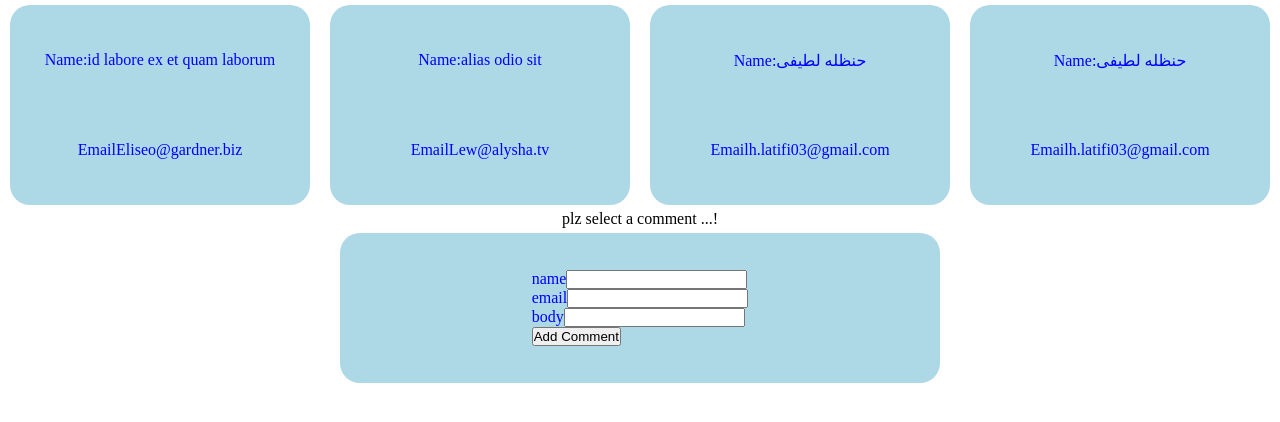
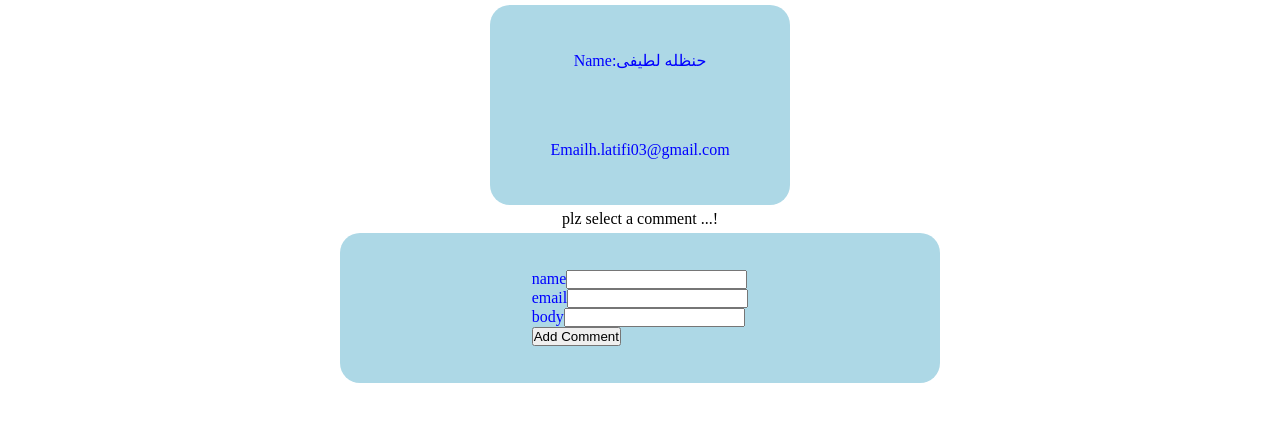
Before and after one commit to HanzaleLatifi/httpRequsetApp, a React (Create React App) app: page / in a window 1280 px wide. Shown: the top 422 px of the page. Built offline with nearby package versions, Linux system fonts and the light colour scheme; data requests are answered from the project's data file.

Commit message:
debug deleteHandler- add setComment(null)

```diff
--- a/db.json
+++ b/db.json
@@ -1,26 +1,5 @@
 {
   "comments": [
-    {
-      "postId": 1,
-      "id": 1,
-      "name": "id labore ex et quam laborum",
-      "email": "Eliseo@gardner.biz",
-      "body": "laudantium enim quasi est quidem magnam voluptate ipsam eos tempora quo necessitatibus dolor quam autem quasi reiciendis et nam sapiente accusantium"
-    },
-    {
-      "postId": 1,
-      "id": 4,
-      "name": "alias odio sit",
-      "email": "Lew@alysha.tv",
-      "body": "non et atque occaecati deserunt quas accusantium unde odit nobis qui voluptatem quia voluptas consequuntur itaque dolor et qui rerum deleniti ut occaecati"
-    },
-    {
-      "name": "حنظله لطیفی",
-      "email": "h.latifi03@gmail.com",
-      "body": "",
-      "postId": 10,
-      "id": 5
-    },
     {
       "name": "حنظله لطیفی",
       "email": "h.latifi03@gmail.com",
--- a/src/components/FullComment/FullComment.js
+++ b/src/components/FullComment/FullComment.js
@@ -26,6 +26,7 @@ function FullComment({ selectedComment , setComments }) {
             await axios.delete(`http://localhost:3001/comments/${selectedComment}`) ;
             const{data}=await axios.get('http://localhost:3001/comments');
             setComments(data);
+            setComment(null) ; //for delete fullcommnt and show plz select a comment
 
         } catch (error) {
 
```
